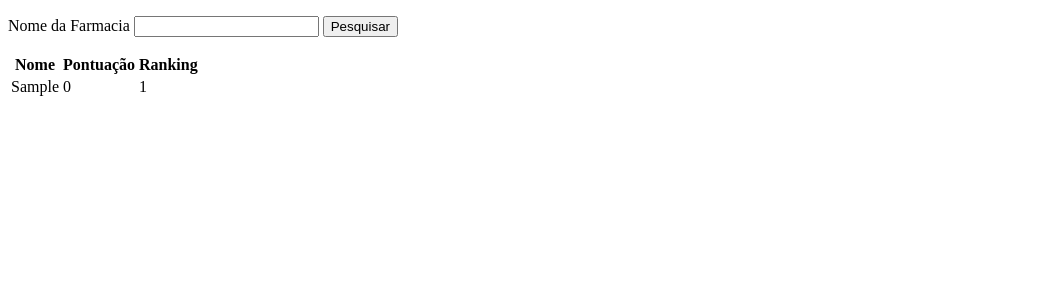
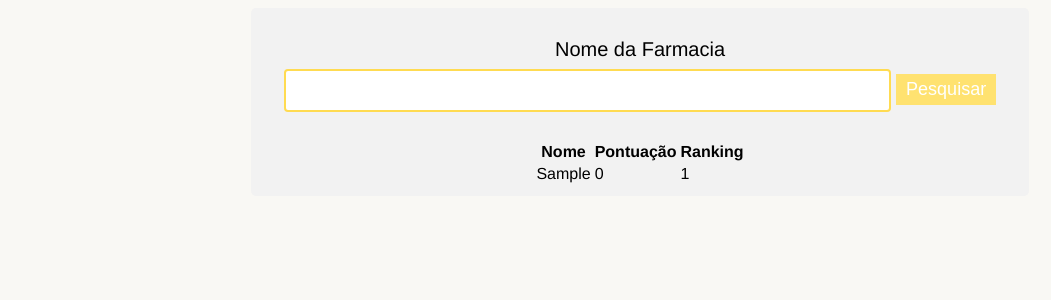
Before and after one commit to andreceratti/TopazioWeb, a PHP site: page /avaliacao/pesquisar.php in a window 1280 px wide. Shown: the top 300 px of the page, without its empty margins (0-1051 px from the left). Run offline with PHP 8.4, Linux system fonts and the light colour scheme; tables that the repository leaves empty or names only in its code hold one stand-in row (values such as "Sample post").

Commit message:
adicionando estilo no arquivo pesquisar

```diff
--- a/avaliacao/pesquisar.php
+++ b/avaliacao/pesquisar.php
@@ -7,9 +7,11 @@
             include '../include/farmacia.php';
         ?>
         <title>Ranking das farmacias</title>
+        <link href="../css/estilo.css" rel="stylesheet" type="text/css"/>
+        <link href="../css/style.css" rel="stylesheet" type="text/css"/>
     </head>
     <body>
-        <form>
+        <center><div class="center"><form>
             <p>
                 <label>Nome da Farmacia </label><input type="text" name="nomeFarmacia"/>
                 <input type="submit" value="Pesquisar"/>
@@ -23,6 +25,6 @@
                 <th>Ranking</th>
             </tr>
             <?php popularAvaliacao() ?>
-        </table>
+        </table></div></center>
     </body>
 </html>
```
